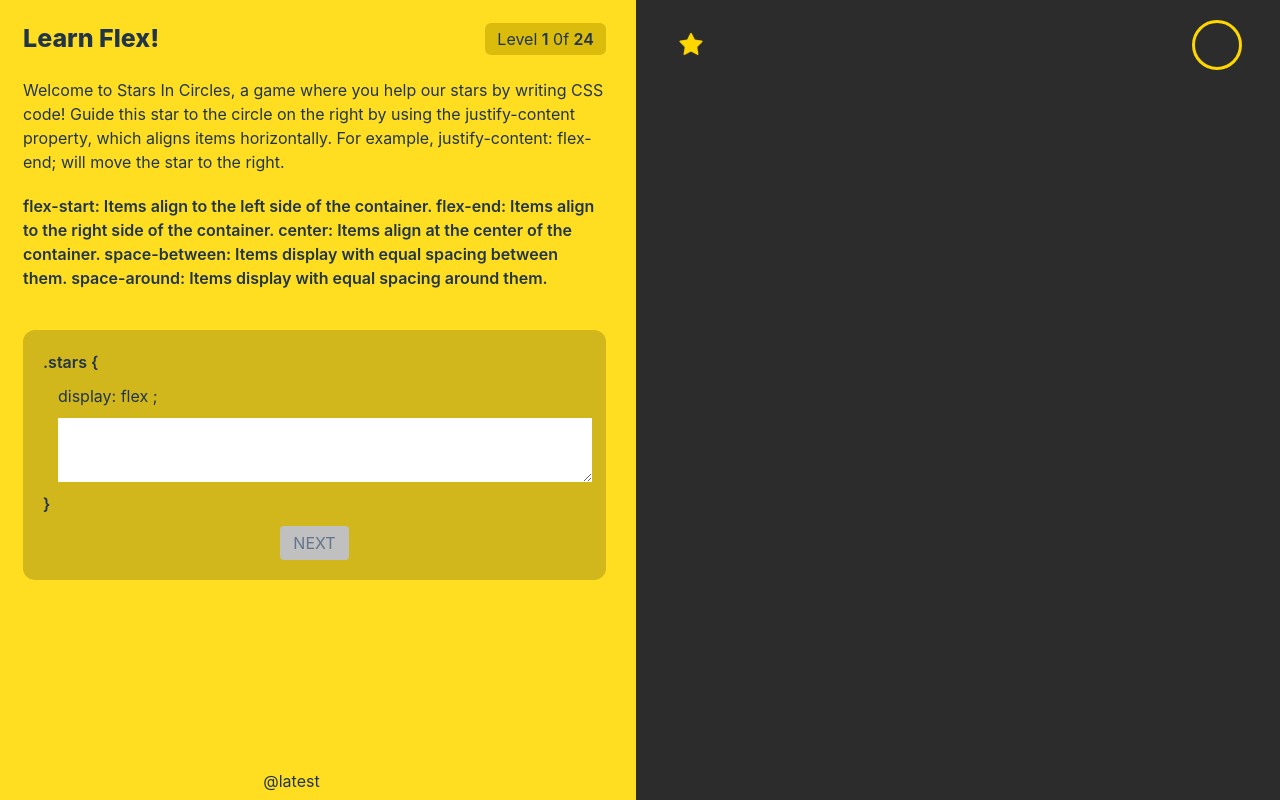
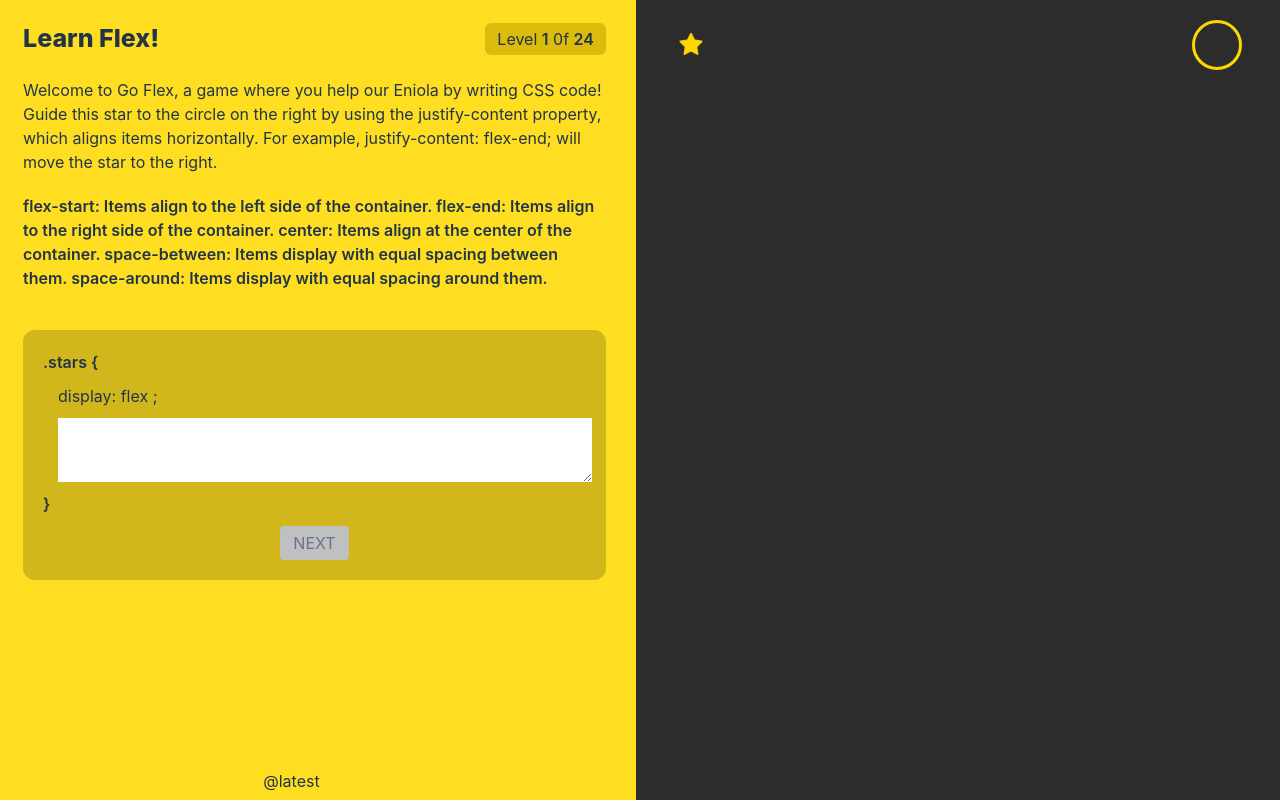
Before and after one commit to Ajinung/flex_stars, a React (Vite) app: page / in a window 1280 px wide. Built offline with nearby package versions, Linux system fonts and the light colour scheme.

Commit message:
changed name

```diff
--- a/src/levels/one.tsx
+++ b/src/levels/one.tsx
@@ -26,7 +26,7 @@ const One = () => {
         <div>
           <Instructions
             level={1}
-            first="Welcome to Stars In Circles, a game where you help our stars by writing CSS code! Guide this star to the circle on the right by using the justify-content property, which aligns items horizontally. For example, justify-content: flex-end; will move the star to the right."
+            first="Welcome to Go Flex, a game where you help our Eniola by writing CSS code! Guide this star to the circle on the right by using the justify-content property, which aligns items horizontally. For example, justify-content: flex-end; will move the star to the right."
             second="flex-start: Items align to the left side of the container.
 flex-end: Items align to the right side of the container.
 center: Items align at the center of the container.
```
